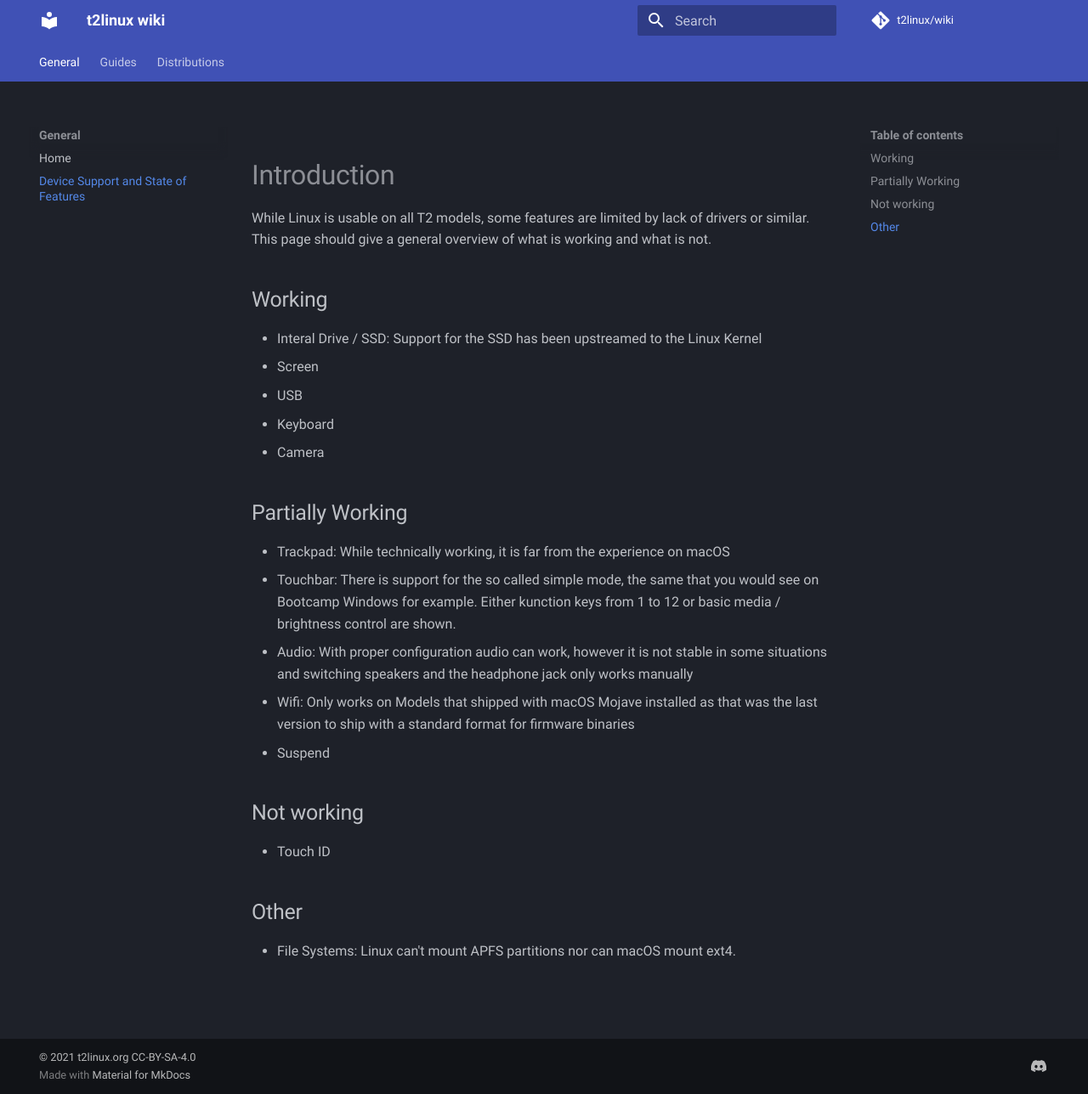
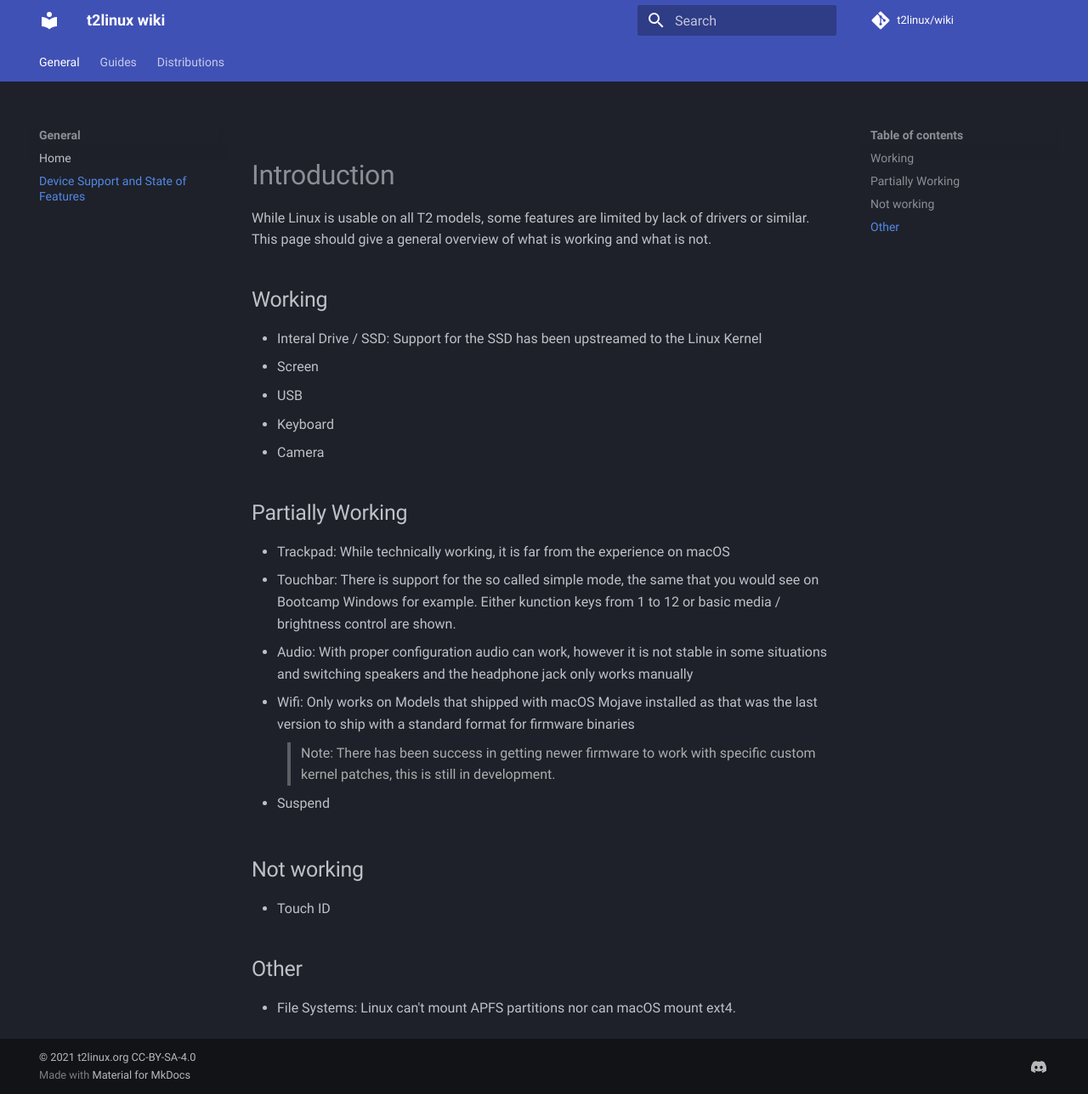
Before and after one commit to t2linux/wiki, an MkDocs documentation site: the page built from docs/state.md, in a window 1280 px wide and 1288 px high. Shown: the whole window at 85% size. Built offline with MkDocs 1.6.1 and Material for MkDocs 9.7.7, drawn with Linux system fonts in a browser that asks for light colours; comment, search, counter and statistics services are not loaded.

Commit message:
State: Added note about recent development in newer wifi firmware support

```diff
--- a/docs/state.md
+++ b/docs/state.md
@@ -16,6 +16,10 @@ While Linux is usable on all T2 models, some features are limited by lack of dri
 - Touchbar: There is support for the so called simple mode, the same that you would see on Bootcamp Windows for example. Either kunction keys from 1 to 12 or basic media / brightness control are shown.
 - Audio: With proper configuration audio can work, however it is not stable in some situations and switching speakers and the headphone jack only works manually
 - Wifi: Only works on Models that shipped with macOS Mojave installed as that was the last version to ship with a standard format for firmware binaries
+
+    > Note: There has been success in getting newer firmware to work with specific custom kernel patches,
+    this is still in development.
+
 - Suspend
 
 ## Not working
```
